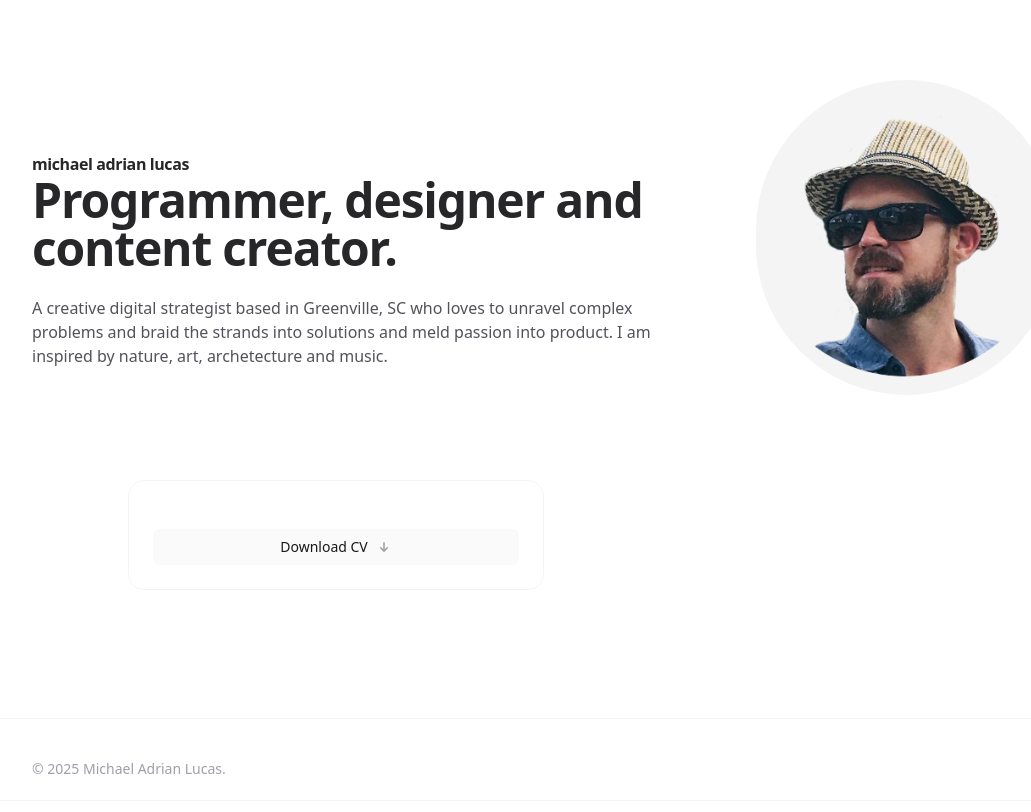
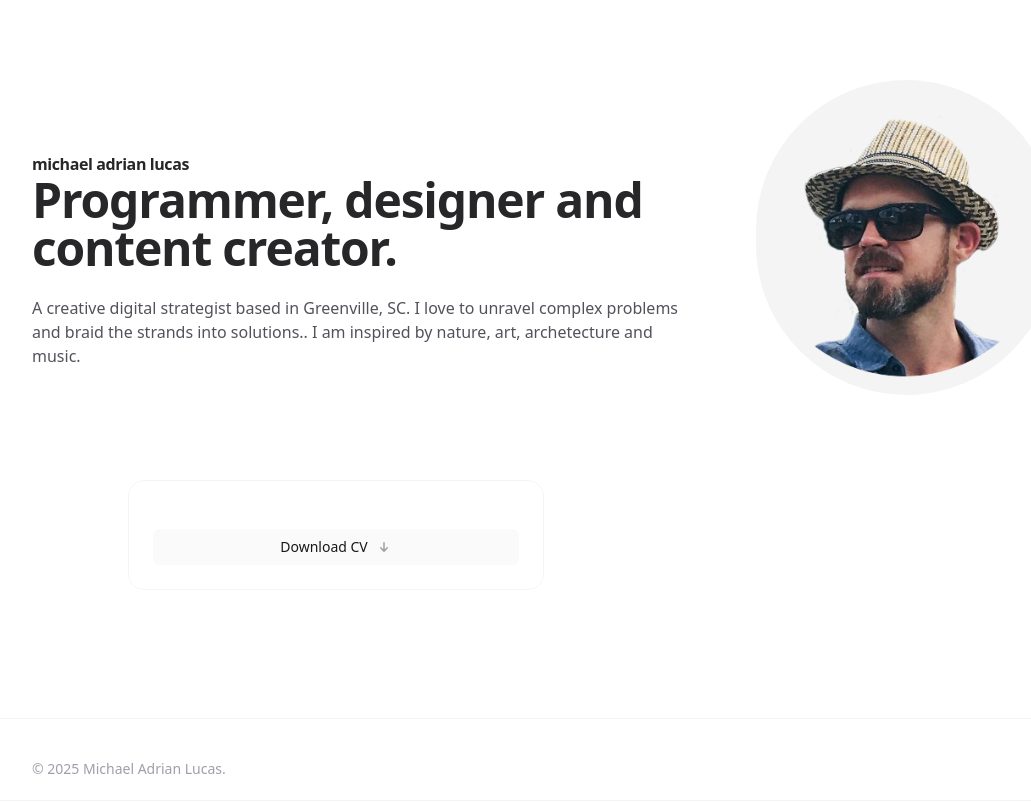
Before and after one commit to michaeladrianlucas/michaeladrianlucas.github.io, a plain HTML site: page index.html in a window 1280 px wide. Shown: the whole page, without its empty margins (96-1127 px from the left). Drawn offline with Linux system fonts and the light colour scheme.

Commit message:
bio update

```diff
--- a/index.html
+++ b/index.html
@@ -59,7 +59,7 @@
 
                               <h1 class="text-4xl font-bold tracking-tight text-zinc-800 sm:text-5xl dark:text-zinc-100">Programmer, designer and content creator.</h1>
 
-                              <p class="mt-6 text-base text-zinc-600 dark:text-zinc-400">A creative digital strategist based in Greenville, SC who loves to unravel complex problems and braid the strands into solutions and meld passion into product.
+                              <p class="mt-6 text-base text-zinc-600 dark:text-zinc-400">A creative digital strategist based in Greenville, SC. I love to unravel complex problems and braid the strands into solutions..
                               I am inspired by nature, art, archetecture and music.
                               </p>
 
```
